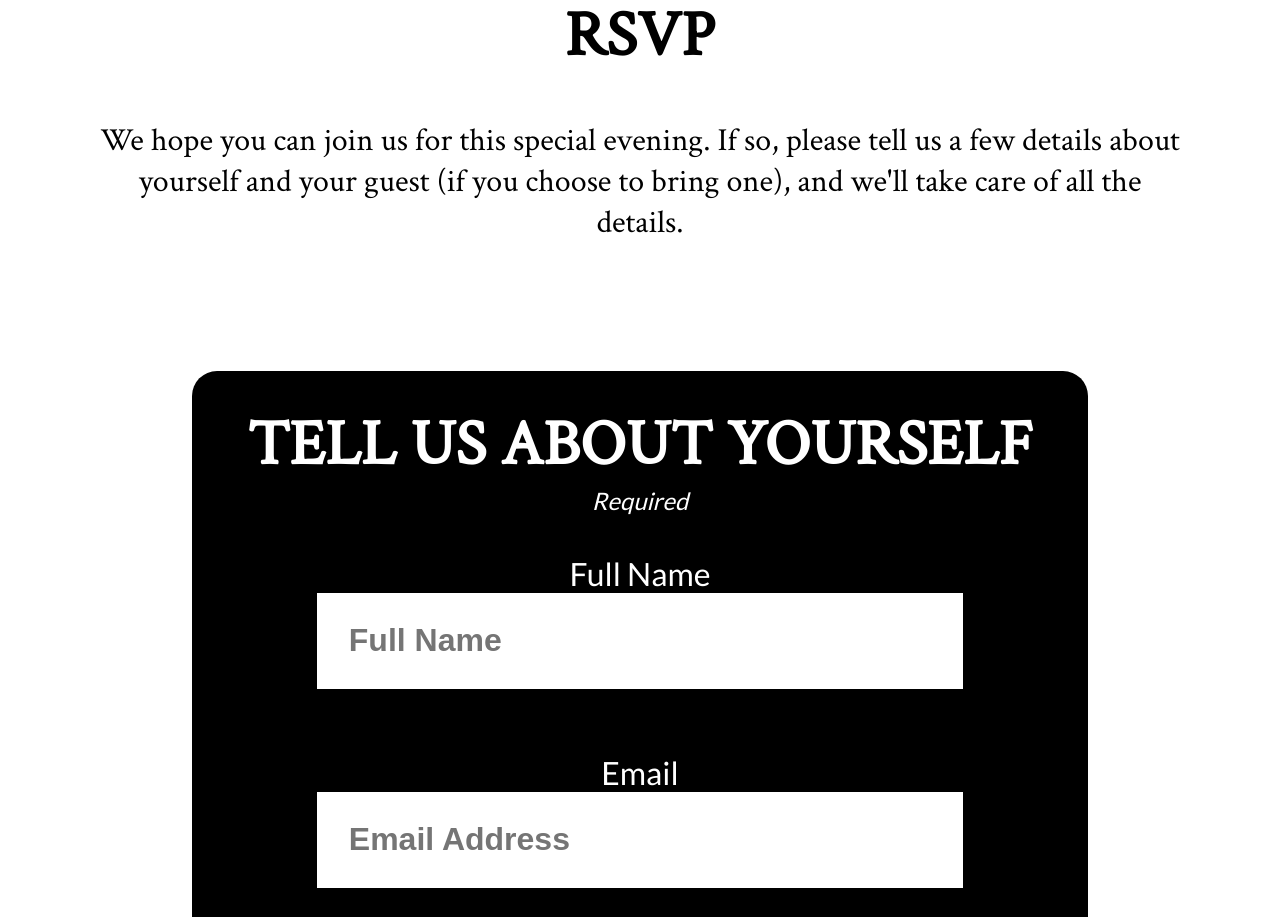
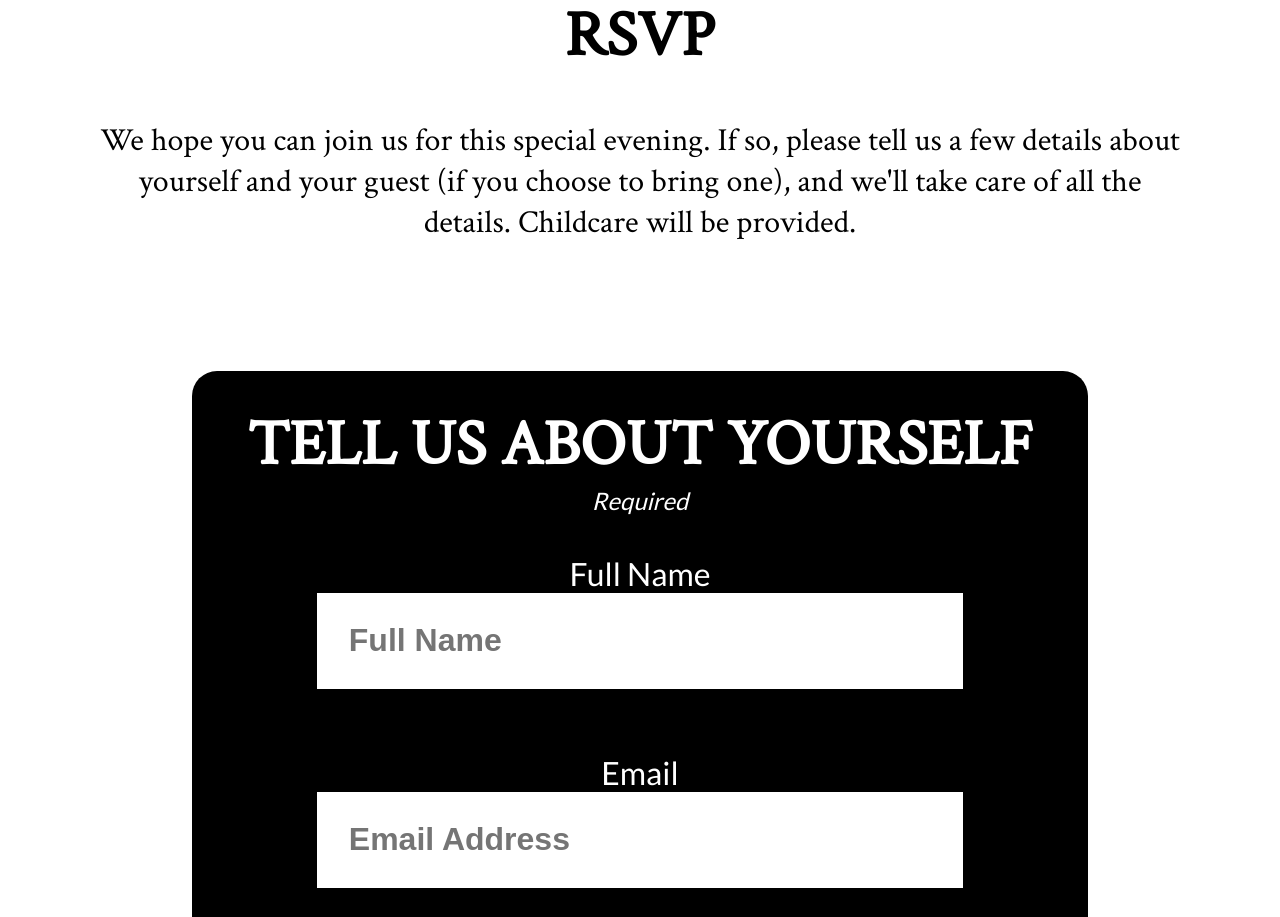
Before and after one commit to jonathanjwatson/stork-ball, a React (Create React App) app in the folder client/: page / in a window 1280 px wide. Shown: the part 4600-5517 px from the top of the page. Built offline with nearby package versions, Linux system fonts and the light colour scheme.

Commit message:
Childcare text addition

```diff
--- a/client/src/components/PodSeven.jsx
+++ b/client/src/components/PodSeven.jsx
@@ -70,7 +70,7 @@ class PodSeven extends Component {
 				<div className="pod-seven-splash-image">
 					<div className="text-area-three">
 						<h1>RSVP</h1>
-						<p>We hope you can join us for this special evening. If so, please tell us a few details about yourself and your guest (if you choose to bring one), and we'll take care of all the details.</p>
+						<p>We hope you can join us for this special evening. If so, please tell us a few details about yourself and your guest (if you choose to bring one), and we'll take care of all the details. Childcare will be provided.</p>
 					</div>
 					<div className="RSVP">
 
```
